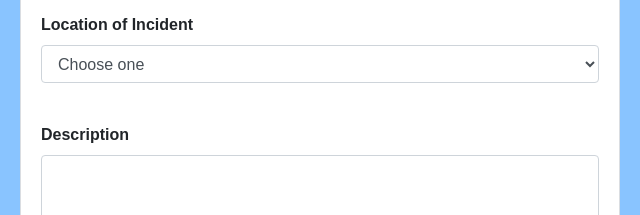
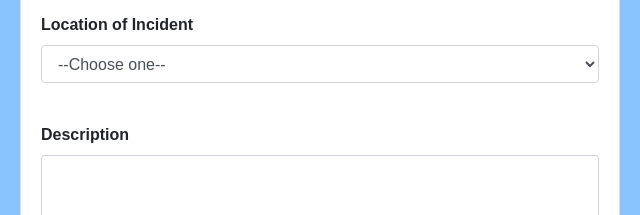
Before and after one commit to Bonzorama/Incident-Report-Form, a website built with Parcel: page index.html in a window 1280 px wide. Shown: the part 472-687 px from the top of the page, 320-960 px from the left. Built offline with nearby package versions, Linux system fonts and the light colour scheme.

Commit message:
Update index.html
Updated "Choose one" to "--Choose one--".

```diff
--- a/index.html
+++ b/index.html
@@ -57,7 +57,7 @@
   <div class="form-group">
     <label for="exampleFormControlSelect1"><strong>Location of Incident</strong></label>
     <select class="form-control" id="exampleFormControlSelect1">
-      <option>Choose one</option>
+      <option>--Choose one--</option>
       <option>Office</option>
       <option>Lab</option>
       <option>Classroom</option>
```
